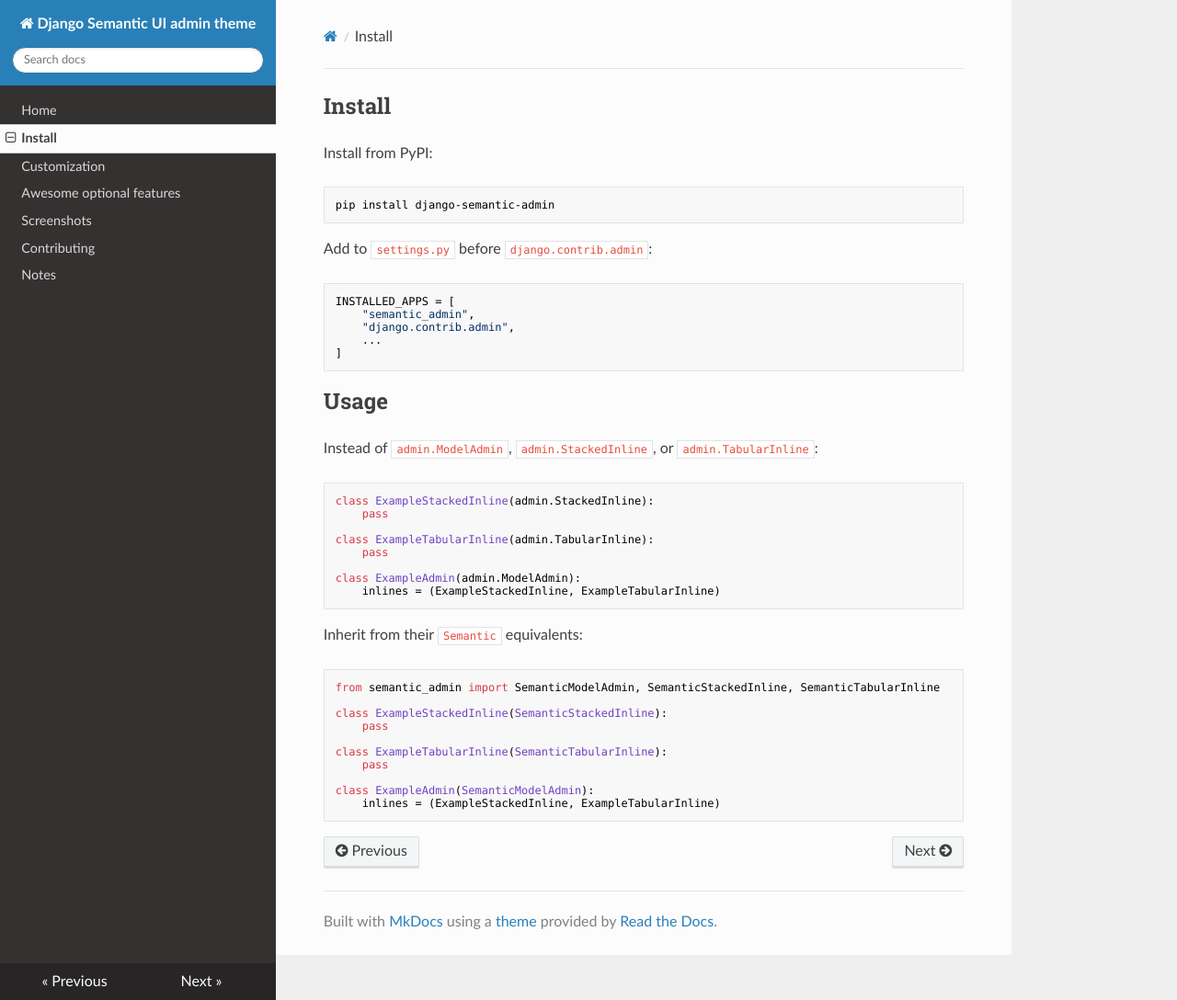
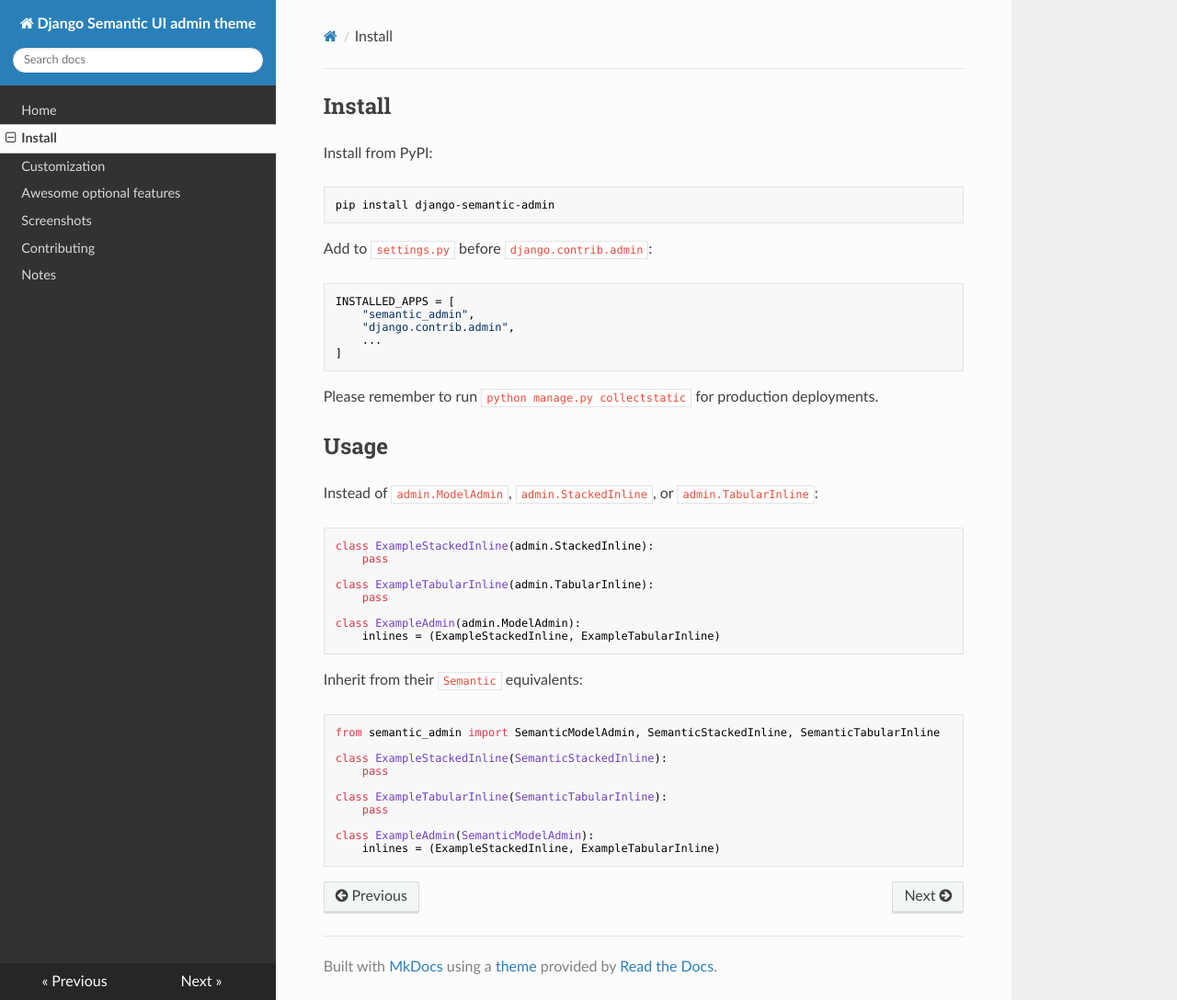
Before and after one commit to globophobe/django-semantic-admin, an MkDocs documentation site: the page built from docs/install.md, in a window 1280 px wide and 1088 px high. Shown: the whole window at 92% size. Built offline with MkDocs 1.6.1, drawn with Linux system fonts in a browser that asks for light colours; nearby versions of some CDN libraries.

Commit message:
:memo: add reminder to run collectstatic for production

````diff
--- a/docs/install.md
+++ b/docs/install.md
@@ -16,6 +16,8 @@
     ...
 ]
 ```
+
+Please remember to run `python manage.py collectstatic` for production deployments.
 
 Usage
 -----
````
Also changed, not shown: README.md (+2 -0 lines).
